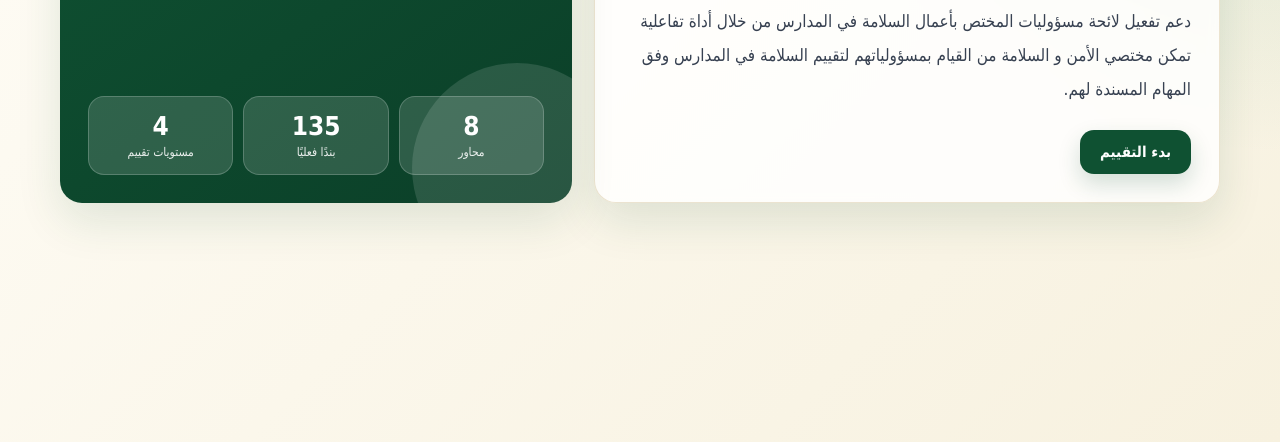
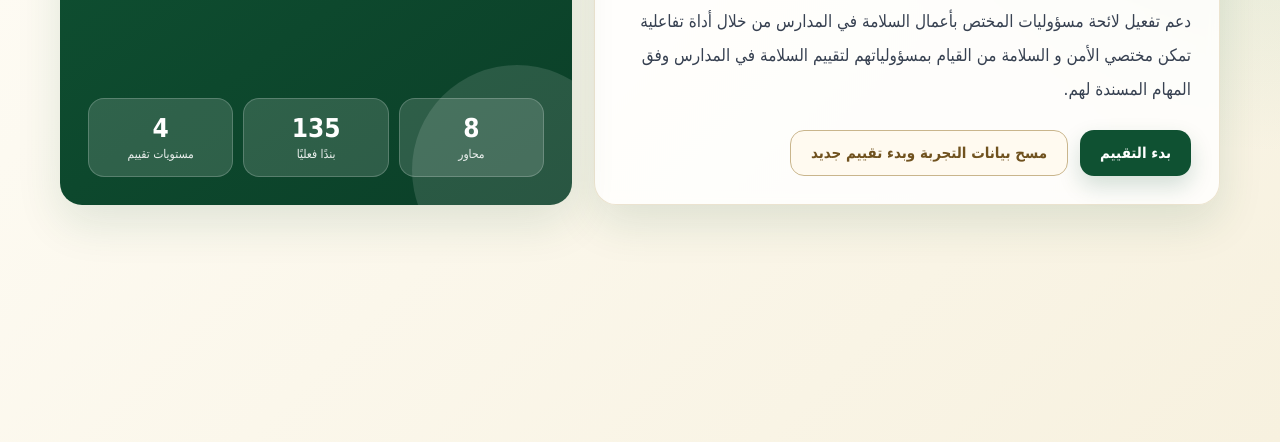
Before and after one commit to taif-school-safety/taif-school-safety-platform, a plain HTML site: page index.html in a window 1280 px wide. Shown: the part 358-800 px from the top of the page. Drawn offline with Linux system fonts and the light colour scheme.

Commit message:
Add files via upload

```diff
--- a/index.html
+++ b/index.html
@@ -279,6 +279,13 @@
 
 
 
+
+    .trial-reset-btn{
+      border-color:#c9b58c;
+      background:#fffaf0;
+      color:#70521f;
+    }
+
     .print-info-box{
       margin-top:18px;
       padding:18px;
@@ -627,6 +634,7 @@
             </p>
             <div class="actions">
               <button class="primary" onclick="go('scale')">بدء التقييم</button>
+              <button class="secondary trial-reset-btn" onclick="clearTrialData()">مسح بيانات التجربة وبدء تقييم جديد</button>
             </div>
           </div>
           <div class="hero-card">
@@ -1044,6 +1052,36 @@
 ];
     let currentAxis = 0;
 
+
+    function clearTrialData(){
+      const ok = confirm('سيتم مسح بيانات التجربة المحفوظة في هذا المتصفح وبدء تقييم جديد. هل تريد المتابعة؟');
+      if(!ok) return;
+
+      const keysToRemove = [];
+      for(let i = 0; i < localStorage.length; i++){
+        const key = localStorage.key(i);
+        if(
+          key &&
+          (
+            key.startsWith('taif_safety_') ||
+            key.startsWith('taif_safety_platform_')
+          )
+        ){
+          keysToRemove.push(key);
+        }
+      }
+
+      keysToRemove.forEach(key => localStorage.removeItem(key));
+
+      try{
+        sessionStorage.clear();
+      }catch(e){}
+
+      alert('تم مسح بيانات التجربة. ستبدأ المنصة من جديد.');
+      window.location.href = window.location.pathname + '?trialReset=' + Date.now();
+    }
+
+
     function go(id){
       document.querySelectorAll('.screen').forEach(s=>s.classList.remove('active'));
       document.getElementById(id).classList.add('active');
```
